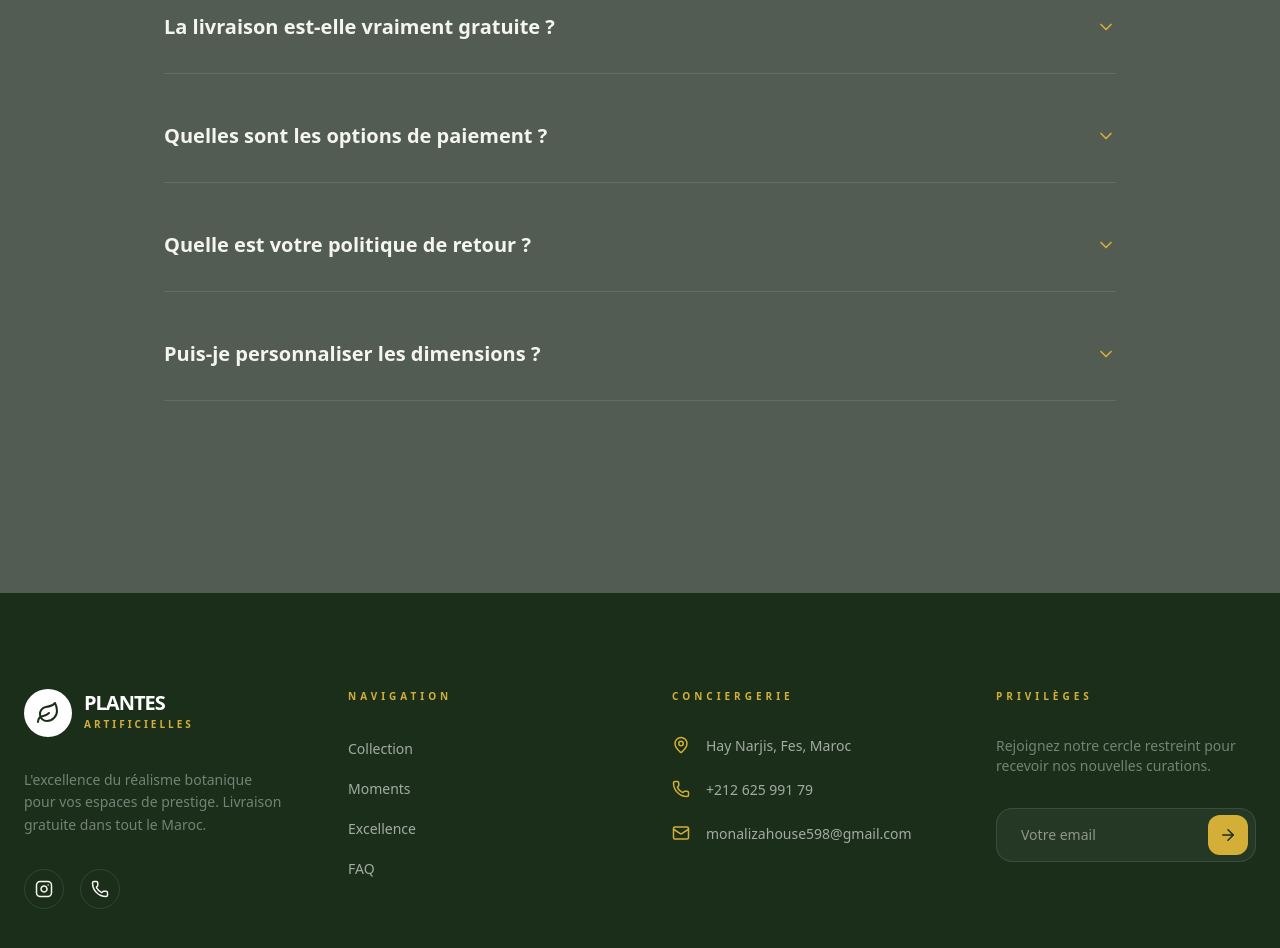
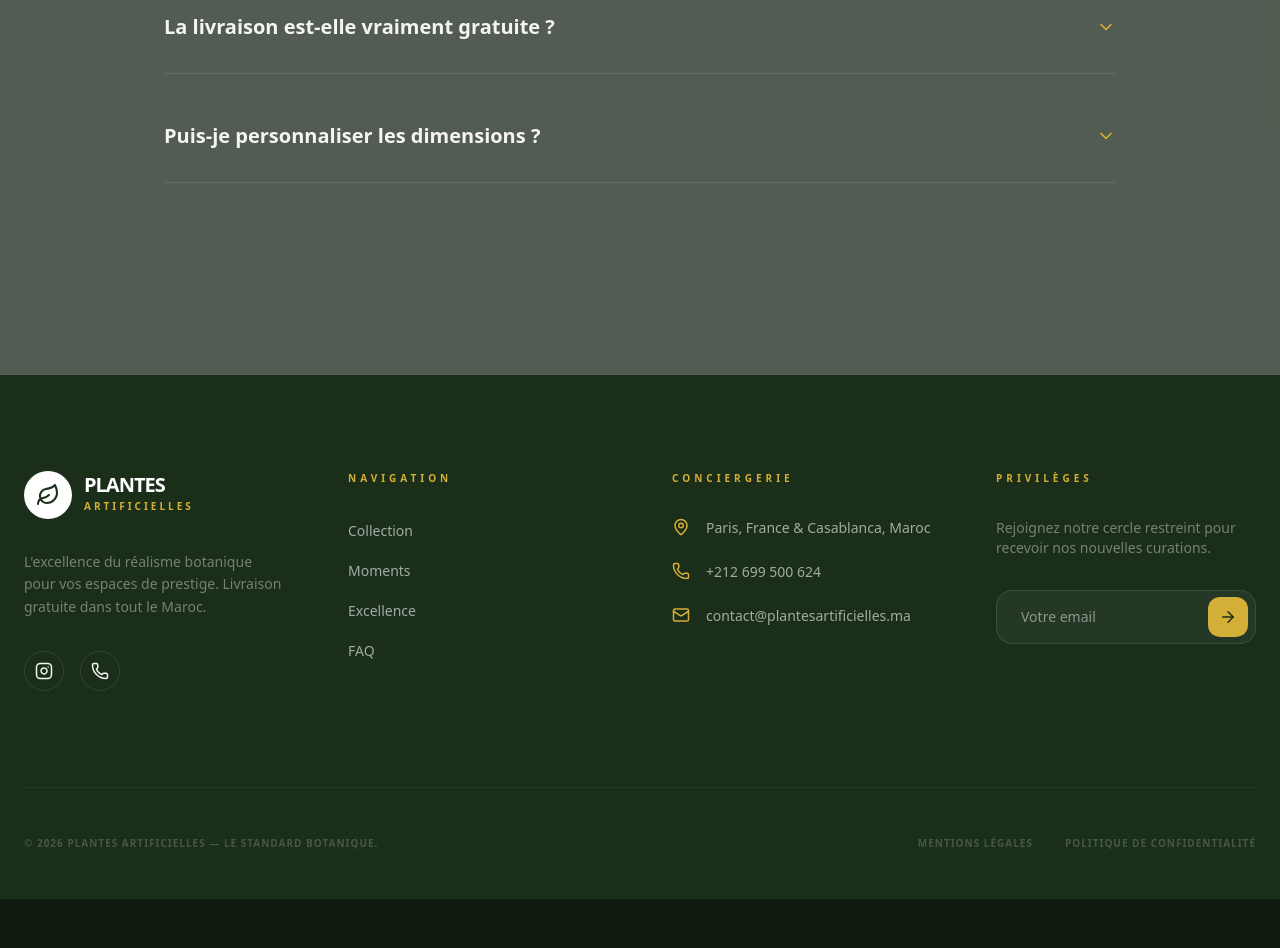
Before and after one commit to ELHanafi007/royal-fragrances, a Next.js app: page / in a window 1280 px wide. Shown: the part 7240-8188 px from the top of the page. After the commit the page ends 8139 px from the top, so only its background shows below. Built offline with nearby package versions, Linux system fonts and the light colour scheme; no server answers; the database is empty.

Commit message:
revert: restore original Casablanca contact and brand info

```diff
--- a/app/api/order/route.ts
+++ b/app/api/order/route.ts
@@ -30,7 +30,7 @@ export async function POST(request: Request) {
 
     // 2. Send Email Notification
     const resendKey = process.env.RESEND_API_KEY;
-    const recipientEmail = "monalizahouse598@gmail.com";
+    const recipientEmail = "sunshinervshine@yahoo.com";
 
     if (resendKey) {
       try {
--- a/app/layout.tsx
+++ b/app/layout.tsx
@@ -19,39 +19,30 @@ const playfair = Playfair_Display({
 
 export const metadata: Metadata = {
   title: {
-    default: "Plantes Artificielles | Le Standard Botanique au Maroc",
+    default: "Plantes Artificielles | Le Luxe Botanique Permanent",
     template: "%s | Plantes Artificielles",
   },
-  description: "Découvrez l'excellence du réalisme botanique à Fès et partout au Maroc. Des plantes artificielles haut de gamme pour transformer vos intérieurs.",
-  keywords: ["plantes artificielles maroc", "décoration luxe fès", "faux bonsai premium", "design intérieur végétal"],
+  description: "Sublimez votre espace avec nos plantes artificielles haut de gamme. Design botanique d'exception pour maisons, bureaux et espaces de luxe.",
+  keywords: ["plantes artificielles", "luxe botanique", "décoration d'intérieur", "verdure de bureau", "nature permanente"],
   authors: [{ name: "Plantes Artificielles" }],
   creator: "Plantes Artificielles",
   publisher: "Plantes Artificielles",
-  metadataBase: new URL("https://plantesartificielles.ma"),
+  metadataBase: new URL("https://plantesartificielles.fr"),
   alternates: {
     canonical: "/",
   },
   openGraph: {
-    title: "Plantes Artificielles | Le Standard Botanique",
-    description: "Le réalisme absolu pour vos espaces de prestige. Livraison gratuite au Maroc.",
-    url: "https://plantesartificielles.ma",
+    title: "Plantes Artificielles | Luxe Botanique",
+    description: "Plantes artificielles hyper-réalistes pour espaces de prestige.",
+    url: "https://plantesartificielles.fr",
     siteName: "Plantes Artificielles",
-    images: [
-      {
-        url: "/promo.jpg",
-        width: 1200,
-        height: 630,
-        alt: "Plantes Artificielles Luxe",
-      },
-    ],
     locale: "fr_FR",
     type: "website",
   },
   twitter: {
     card: "summary_large_image",
-    title: "Plantes Artificielles | Luxe Botanique",
-    description: "Réalisme inégalé et vitalité permanente.",
-    images: ["/promo.jpg"],
+    title: "Plantes Artificielles | Nature Permanente",
+    description: "La destination n°1 pour la botanique de luxe.",
   },
   robots: {
     index: true,
--- a/app/page.tsx
+++ b/app/page.tsx
@@ -28,14 +28,6 @@ const faqs = [
     a: "Oui, nous offrons la livraison premium gratuite dans tout le Maroc. Chaque pièce est emballée avec un soin extrême pour garantir une arrivée parfaite à votre domicile."
   },
   {
-    q: "Quelles sont les options de paiement ?",
-    a: "Le paiement s'effectue directement à la livraison (Cash on Delivery) pour votre plus grande sérénité."
-  },
-  {
-    q: "Quelle est votre politique de retour ?",
-    a: "Nous acceptons les retours dans un délai de 48 heures après la réception, si le produit ne correspond pas à vos attentes."
-  },
-  {
     q: "Puis-je personnaliser les dimensions ?",
     a: "Nous proposons plusieurs variantes de tailles curatées pour chaque modèle. Pour des projets sur-mesure de grande envergure, veuillez contacter notre conciergerie via WhatsApp."
   }
@@ -51,11 +43,11 @@ export default function Home() {
     "image": "https://plantesartificielles.fr/logo.jpg",
     "@id": "https://plantesartificielles.fr",
     "url": "https://plantesartificielles.fr",
-    "telephone": "+21262599179",
+    "telephone": "+212699500624",
     "address": {
       "@type": "PostalAddress",
-      "streetAddress": "Hay Narjis",
-      "addressLocality": "Fes",
+      "streetAddress": "Casablanca",
+      "addressLocality": "Casablanca",
       "addressCountry": "MA"
     },
     "geo": {
--- a/components/Footer.tsx
+++ b/components/Footer.tsx
@@ -57,15 +57,15 @@ const Footer = () => {
             <ul className="space-y-6">
               <li className="flex items-start gap-4">
                 <MapPin size={18} className="text-luxury-gold flex-shrink-0" />
-                <span className="text-white/60 text-sm">Hay Narjis, Fes, Maroc</span>
+                <span className="text-white/60 text-sm">Paris, France & Casablanca, Maroc</span>
               </li>
               <li className="flex items-start gap-4">
                 <Phone size={18} className="text-luxury-gold flex-shrink-0" />
-                <span className="text-white/60 text-sm">+212 625 991 79</span>
+                <span className="text-white/60 text-sm">+212 699 500 624</span>
               </li>
               <li className="flex items-start gap-4">
                 <Mail size={18} className="text-luxury-gold flex-shrink-0" />
-                <span className="text-white/60 text-sm">monalizahouse598@gmail.com</span>
+                <span className="text-white/60 text-sm">contact@plantesartificielles.ma</span>
               </li>
             </ul>
           </div>
--- a/lib/constants.ts
+++ b/lib/constants.ts
@@ -1,9 +1,9 @@
 export const PLANTES_CONFIG = {
   brandName: "Plantes Artificielles",
   tagline: "Permanent Botanical Luxury",
-  whatsappNumber: "21262599179",
-  email: "monalizahouse598@gmail.com",
-  location: "Hay Narjis, Fes, Morocco",
+  whatsappNumber: "212699500624",
+  email: "contact@plantesartificielles.ma",
+  location: "Casablanca, Morocco",
   instagram: "plantes.artificielles.ma",
   delivery: {
     standardFee: 0,
```
